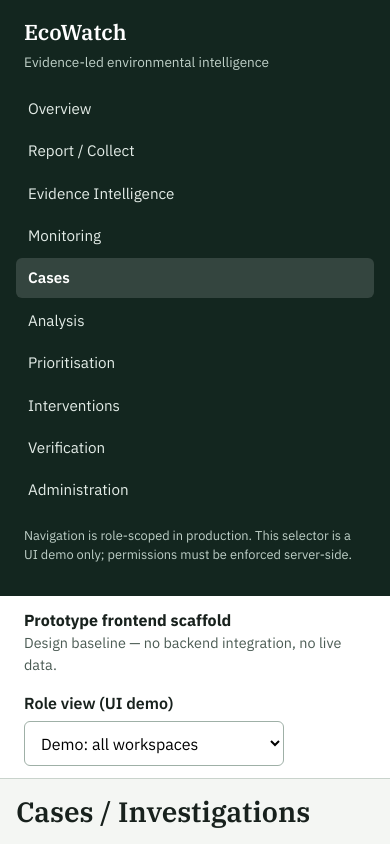
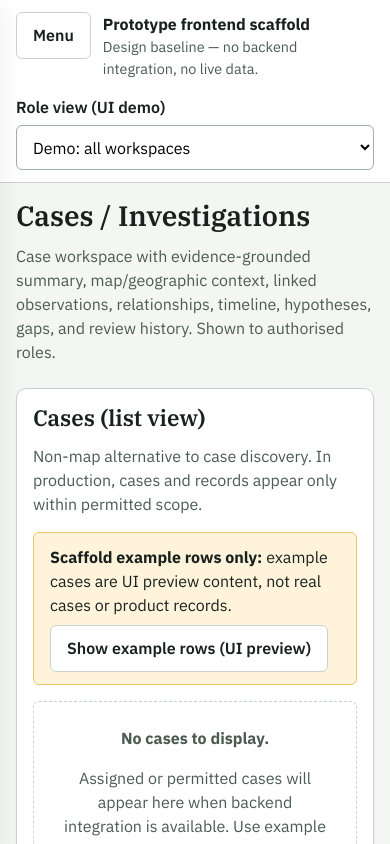
Before and after one commit to Fredprime/EcoWatch, a React (Vite) app in the folder frontend/: page /cases in a window 390 px wide. Shown: the top 844 px of the page. Built offline with nearby package versions, Linux system fonts and the light colour scheme.

Commit message:
fix(frontend): improve mobile navigation and responsive layout

```diff
--- a/frontend/src/App.css
+++ b/frontend/src/App.css
@@ -11,6 +11,13 @@
   display: flex;
   flex-direction: column;
   gap: var(--space-4);
+}
+
+.sidebar-header {
+  display: flex;
+  align-items: flex-start;
+  justify-content: space-between;
+  gap: var(--space-3);
 }
 
 .brand {
@@ -75,14 +82,29 @@
   border-bottom: 1px solid var(--color-border);
   padding: var(--space-3) var(--space-5);
   display: flex;
-  align-items: center;
+  align-items: flex-end;
   justify-content: space-between;
   gap: var(--space-4);
   flex-wrap: wrap;
 }
+.topbar-left {
+  display: flex;
+  align-items: center;
+  gap: var(--space-3);
+  min-width: 0;
+}
 .topbar-meta {
   font-size: 0.9rem;
   color: var(--color-text-muted);
+}
+.topbar-role {
+  margin: 0;
+  min-width: 260px;
+}
+.menu-button,
+.menu-close,
+.sidebar-backdrop {
+  display: none;
 }
 
 .content {
@@ -240,6 +262,59 @@ th { font-size: 0.9rem; color: var(--color-text-muted); font-weight: 600; }
 
 @media (max-width: 900px) {
   .app-shell { grid-template-columns: 1fr; }
-  .sidebar { padding: var(--space-4); }
+
+  .menu-button {
+    display: inline-flex;
+  }
+  .menu-close {
+    display: inline-flex;
+    flex-shrink: 0;
+    padding: 0.45rem 0.7rem;
+    min-height: 40px;
+  }
+
+  .sidebar {
+    position: fixed;
+    inset: 0 auto 0 0;
+    width: min(320px, 88vw);
+    max-width: 100%;
+    height: 100dvh;
+    padding: var(--space-4);
+    transform: translateX(-100%);
+    transition: transform 180ms ease;
+    z-index: 60;
+    overflow-y: auto;
+    box-shadow: var(--shadow-md);
+  }
+  .sidebar.open {
+    transform: translateX(0);
+  }
+  .sidebar-backdrop {
+    display: block;
+    position: fixed;
+    inset: 0;
+    background: rgba(24, 33, 29, 0.45);
+    border: 0;
+    padding: 0;
+    margin: 0;
+    z-index: 50;
+    cursor: pointer;
+  }
+
+  .topbar {
+    padding: var(--space-3) var(--space-4);
+    align-items: stretch;
+  }
+  .topbar-left {
+    width: 100%;
+    align-items: flex-start;
+  }
+  .topbar-role {
+    width: 100%;
+    min-width: 0;
+  }
+
   .content { padding: var(--space-4); }
+  .card { padding: var(--space-4); }
+  .toolbar .field { min-width: 100%; }
 }
--- a/frontend/src/App.tsx
+++ b/frontend/src/App.tsx
@@ -1,5 +1,5 @@
-import { useMemo, useState } from 'react';
-import { BrowserRouter, NavLink, Route, Routes } from 'react-router-dom';
+import { useEffect, useMemo, useState } from 'react';
+import { BrowserRouter, NavLink, Route, Routes, useLocation } from 'react-router-dom';
 import './App.css';
 import { WORKSPACES } from './types';
 import { OverviewPage } from './pages/OverviewPage';
@@ -42,6 +42,13 @@ function NotFoundPage() {
 
 function Layout() {
   const [roleView, setRoleView] = useState<RoleView>('all');
+  const [menuOpen, setMenuOpen] = useState(false);
+  const location = useLocation();
+
+  useEffect(() => {
+    const id = window.requestAnimationFrame(() => setMenuOpen(false));
+    return () => window.cancelAnimationFrame(id);
+  }, [location.pathname]);
 
   const visibleWorkspaces = useMemo(() => {
     if (roleView === 'all') return WORKSPACES;
@@ -51,12 +58,18 @@ function Layout() {
   return (
     <div className="app-shell">
       <a href="#main-content" className="skip-link">Skip to main content</a>
-      <aside className="sidebar" aria-label="Workspace navigation">
+      {menuOpen && <button type="button" className="sidebar-backdrop" aria-label="Close menu" onClick={() => setMenuOpen(false)} />}
+      <aside className={`sidebar${menuOpen ? ' open' : ''}`} aria-label="Workspace navigation">
+        <div className="sidebar-header">
           <div className="brand">
             <p className="brand-title">EcoWatch</p>
             <p className="brand-subtitle">Evidence-led environmental intelligence</p>
           </div>
-        <nav aria-label="Primary">
+          <button type="button" className="btn btn-secondary menu-close" onClick={() => setMenuOpen(false)}>
+            Close
+          </button>
+        </div>
+        <nav id="primary-nav" aria-label="Primary">
           <ul className="nav-list">
             {visibleWorkspaces.map((ws) => (
               <li key={ws.id}>
@@ -64,6 +77,7 @@ function Layout() {
                   to={ws.path}
                   end={ws.path === '/'}
                   className={({ isActive }) => `nav-link${isActive ? ' active' : ''}`}
+                  onClick={() => setMenuOpen(false)}
                 >
                   {ws.label}
                 </NavLink>
@@ -78,11 +92,22 @@ function Layout() {
 
       <div className="main">
         <header className="topbar">
+          <div className="topbar-left">
+            <button
+              type="button"
+              className="btn btn-secondary menu-button"
+              aria-expanded={menuOpen}
+              aria-controls="primary-nav"
+              onClick={() => setMenuOpen((v) => !v)}
+            >
+              Menu
+            </button>
             <div>
               <strong>Prototype frontend scaffold</strong>
               <div className="topbar-meta">Design baseline — no backend integration, no live data.</div>
             </div>
-          <div className="field" style={{ margin: 0, minWidth: '260px' }}>
+          </div>
+          <div className="field topbar-role">
             <label htmlFor="role-view">Role view (UI demo)</label>
             <select id="role-view" value={roleView} onChange={(e) => setRoleView(e.target.value as RoleView)}>
               {ROLE_OPTIONS.map((opt) => (
```
Lines whose indentation alone changed are shown as unchanged.
